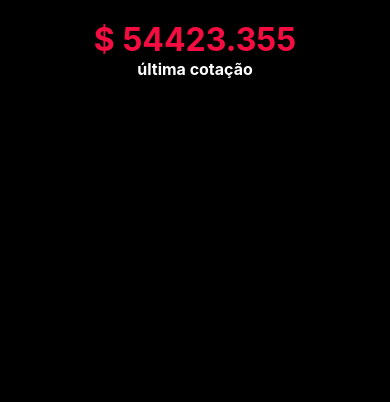
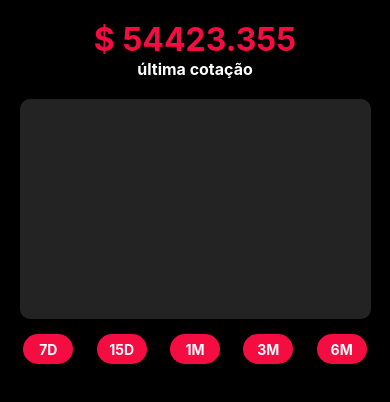
Before and after one commit to marcelofilipov/filipov-coin-mobile, a React Native app: screen / in a window 390 px wide. Shown: the top 402 px of the page. Built offline with nearby package versions, Linux system fonts and the light colour scheme.

Commit message:
HistoryGraphic and QuotationsList implemented

```diff
--- a/App.js
+++ b/App.js
@@ -1,6 +1,8 @@
 import { StyleSheet, StatusBar, Text, SafeAreaView, Platform } from 'react-native';
 
 import CurrentPrice from './src/components/CurrentPrice';
+import HistoryGraphic from './src/components/HistoryGraphic';
+import QuotationList from './src/components/QuotationsList';
 
 export default function App() {
   return (
@@ -10,6 +12,8 @@ export default function App() {
         barStyle='dark-content'
       />
       <CurrentPrice/>
+      <HistoryGraphic/>
+      <QuotationList/>
     </SafeAreaView>
   );
 }
--- a/src/components/CurrentPrice/styles.js
+++ b/src/components/CurrentPrice/styles.js
@@ -5,6 +5,7 @@ const styles = StyleSheet.create({
         width: "100%",
         height: "auto",
         alignItems: "center",
+        marginBottom: 20,
     },
     currentPrice: {
         color: "#f50d41",
--- a/src/components/HistoryGraphic/index.js
+++ b/src/components/HistoryGraphic/index.js
@@ -0,0 +1,11 @@
+import React from "react";
+import { View } from "react-native"
+import styles from "./styles"
+
+export default function HistoryGraphic() {
+    return(
+        <View style={styles.contentGraphic}>
+
+        </View>
+    )
+}
--- a/src/components/HistoryGraphic/styles.js
+++ b/src/components/HistoryGraphic/styles.js
@@ -0,0 +1,12 @@
+import { StyleSheet } from "react-native";
+
+const styles = StyleSheet.create({
+    contentGraphic: {
+        width: "90%",
+        height: 220,
+        backgroundColor: "#232323",
+        borderRadius: 10,
+    }
+});
+
+export default styles
--- a/src/components/QuotationsList/index.js
+++ b/src/components/QuotationsList/index.js
@@ -0,0 +1,43 @@
+import React, { Fragment } from "react";
+import { View, ScrollView, Text, TouchableOpacity } from "react-native"
+
+import styles from "./styles"
+
+export default function QuotationList() {
+    return(
+        <Fragment>
+        <View style={styles.filters}>
+            <TouchableOpacity
+                style={styles.buttonQuery}
+                onPress={() =>{}}
+            >
+                <Text style={styles.textButtonQuery}>7D</Text>
+            </TouchableOpacity>
+            <TouchableOpacity
+                style={styles.buttonQuery}
+                onPress={() =>{}}
+            >
+                <Text style={styles.textButtonQuery}>15D</Text>
+            </TouchableOpacity>
+            <TouchableOpacity
+                style={styles.buttonQuery}
+                onPress={() =>{}}
+            >
+                <Text style={styles.textButtonQuery}>1M</Text>
+            </TouchableOpacity>
+            <TouchableOpacity
+                style={styles.buttonQuery}
+                onPress={() =>{}}
+            >
+                <Text style={styles.textButtonQuery}>3M</Text>
+            </TouchableOpacity>
+            <TouchableOpacity
+                style={styles.buttonQuery}
+                onPress={() =>{}}
+            >
+                <Text style={styles.textButtonQuery}>6M</Text>
+            </TouchableOpacity>
+        </View>
+        </Fragment>
+    )
+}
--- a/src/components/QuotationsList/styles.js
+++ b/src/components/QuotationsList/styles.js
@@ -0,0 +1,25 @@
+import { StyleSheet } from "react-native";
+
+const styles = StyleSheet.create({
+    filters: {
+        width: "100%",
+        flexDirection: "row",
+        paddingVertical: 15,
+        justifyContent: "space-evenly",
+    },
+    buttonQuery: {
+        width: 50,
+        height: 30,
+        backgroundColor: "#f50d41",
+        borderRadius: 50,
+        alignItems: "center",
+        justifyContent: "center",
+    },
+    textButtonQuery: {
+        color: "#fff",
+        fontWeight: "bold",
+        fontSize: 14,
+    },
+});
+
+export default styles
```
